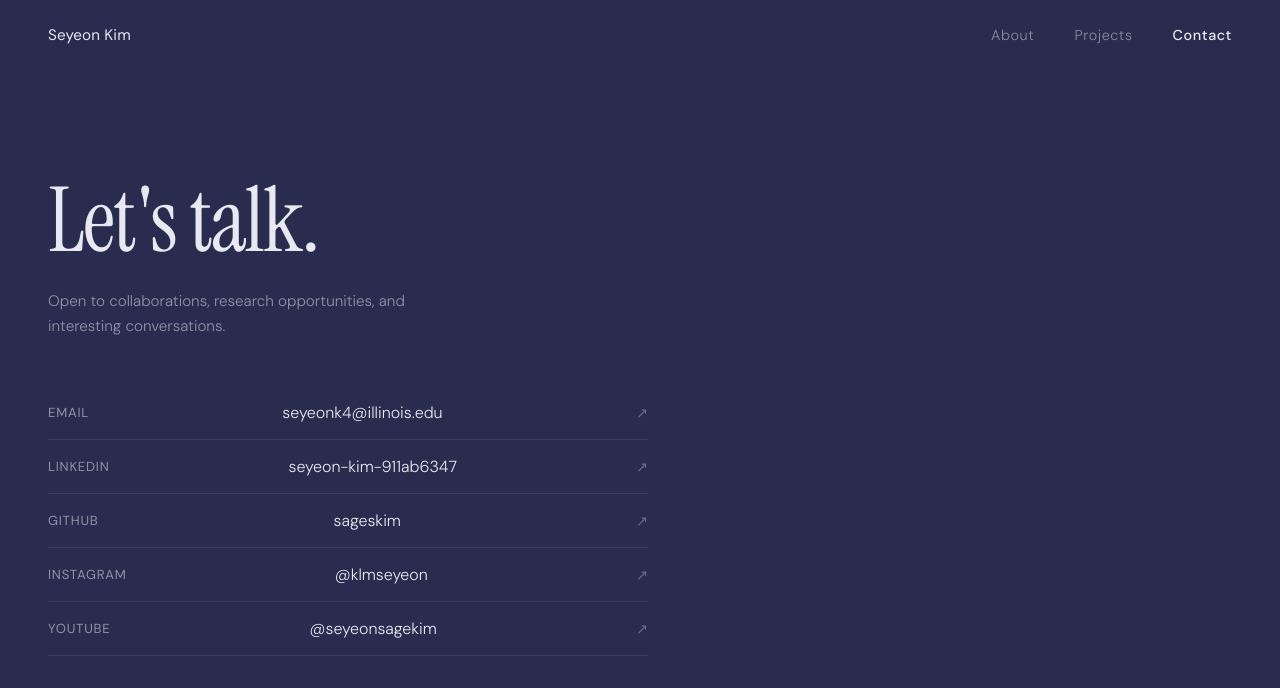
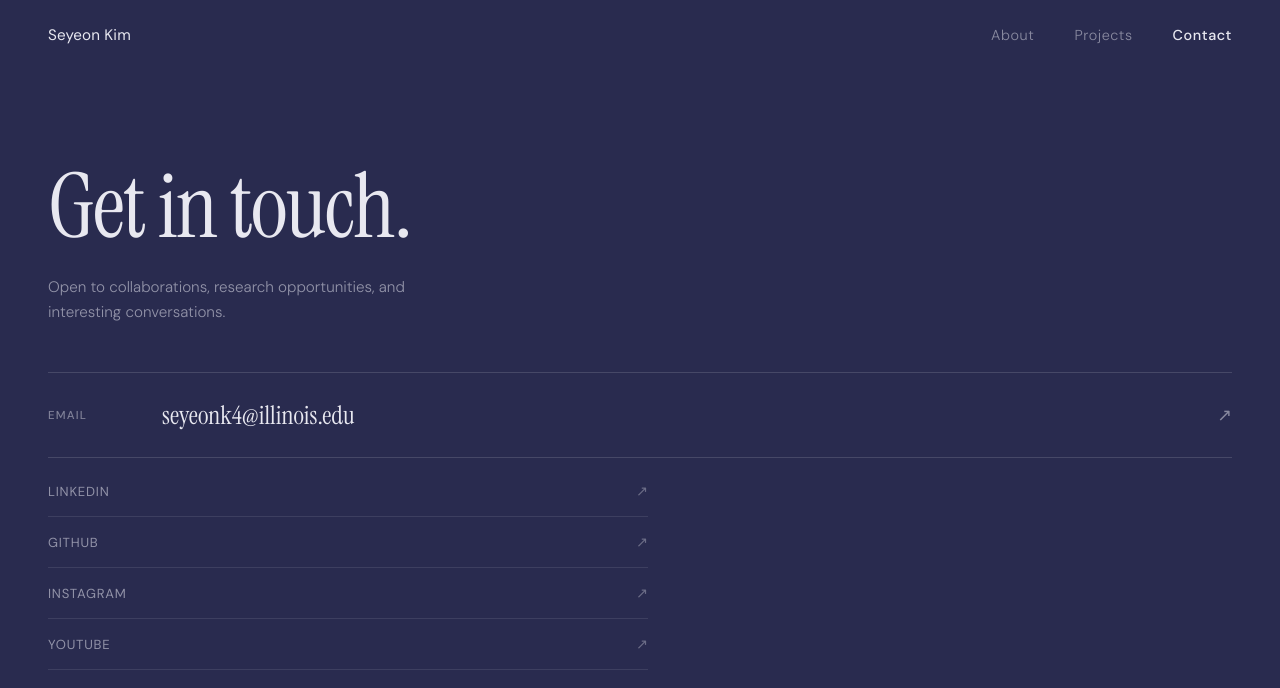
Before and after one commit to sageskim/sage-portfolio, a Next.js app: page /contact in a window 1280 px wide. Shown: the top 688 px of the page. Built offline with nearby package versions, Linux system fonts and the light colour scheme.

Commit message:
Update page.tsx

```diff
--- a/app/contact/page.tsx
+++ b/app/contact/page.tsx
@@ -1,52 +1,42 @@
-const links = [
-  {
-    label: "Email",
-    value: "seyeonk4@illinois.edu",
-    href: "mailto:seyeonk4@illinois.edu",
-  },
-  {
-    label: "LinkedIn",
-    value: "seyeon-kim-911ab6347",
-    href: "https://www.linkedin.com/in/seyeon-kim-911ab6347",
-  },
-  {
-    label: "GitHub",
-    value: "sageskim",
-    href: "https://github.com/sageskim",
-  },
-  {
-    label: "Instagram",
-    value: "@klmseyeon",
-    href: "https://www.instagram.com/klmseyeon/",
-  },
-  {
-    label: "YouTube",
-    value: "@seyeonsagekim",
-    href: "https://www.youtube.com/@seyeonsagekim",
-  },
+const email = {
+  label: "Email",
+  value: "seyeonk4@illinois.edu",
+  href: "mailto:seyeonk4@illinois.edu",
+};
+
+const socialLinks = [
+  { label: "LinkedIn",  href: "https://www.linkedin.com/in/seyeon-kim-911ab6347" },
+  { label: "GitHub",    href: "https://github.com/sageskim" },
+  { label: "Instagram", href: "https://www.instagram.com/klmseyeon/" },
+  { label: "YouTube",   href: "https://www.youtube.com/@seyeonsagekim" },
 ];
 
 export default function Contact() {
   return (
     <main className="contact-page">
       <section className="contact-intro">
-        <h1 className="contact-heading">Let's talk.</h1>
+        <h1 className="contact-heading">Get in touch.</h1>
         <p className="contact-sub">
           Open to collaborations, research opportunities, and interesting conversations.
         </p>
       </section>
 
+      <a href={email.href} className="contact-email-block">
+        <span className="contact-email-label">Email</span>
+        <span className="contact-email-value">{email.value}</span>
+        <span className="contact-email-arrow">↗</span>
+      </a>
+
       <div className="contact-links">
-        {links.map((l, i) => (
+        {socialLinks.map((l, i) => (
           <a
             key={i}
             href={l.href}
             className="contact-link-item"
-            target={l.href.startsWith("mailto") ? undefined : "_blank"}
+            target="_blank"
             rel="noopener noreferrer"
           >
             <span className="contact-link-label">{l.label}</span>
-            <span className="contact-link-value">{l.value}</span>
             <span className="contact-link-arrow">↗</span>
           </a>
         ))}
```
